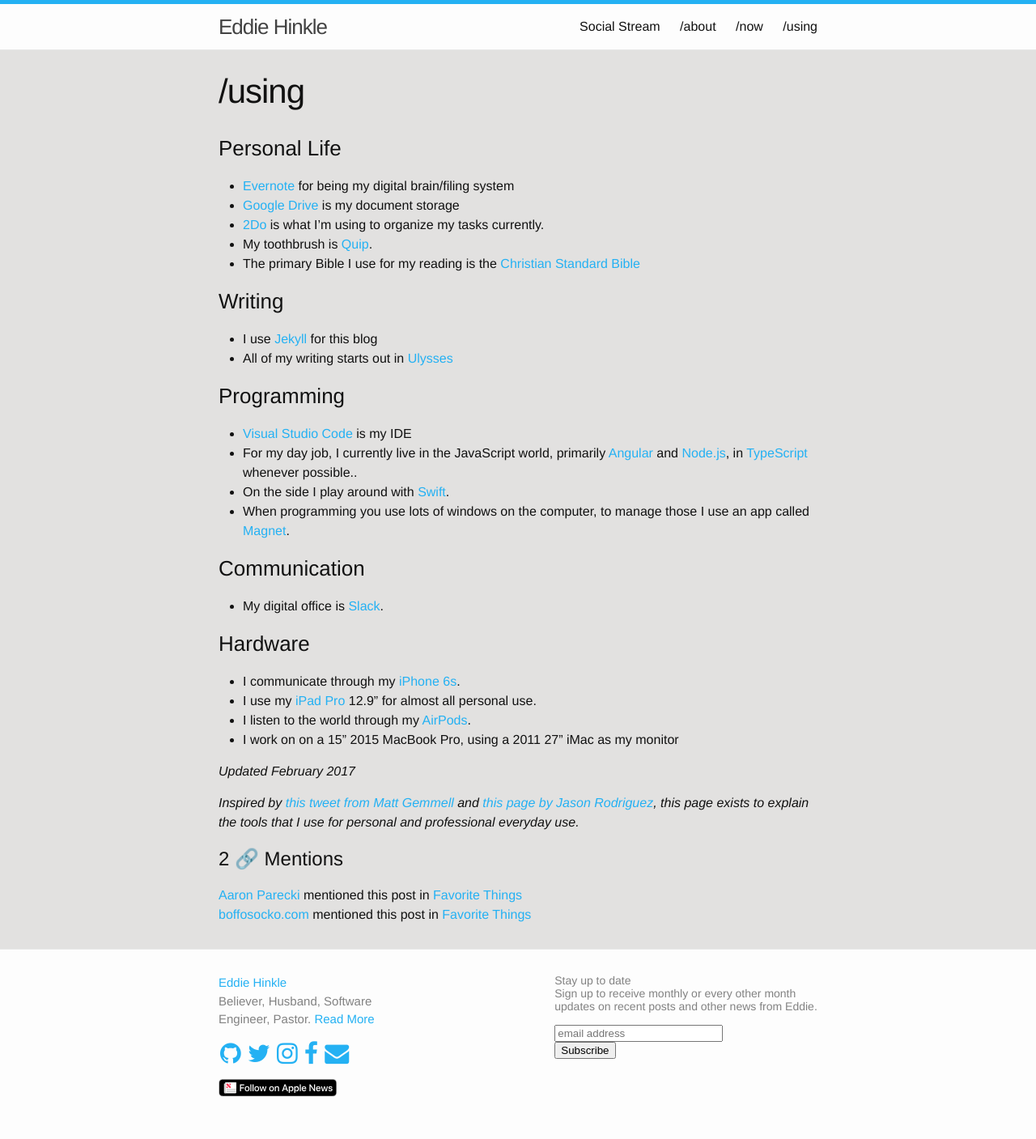
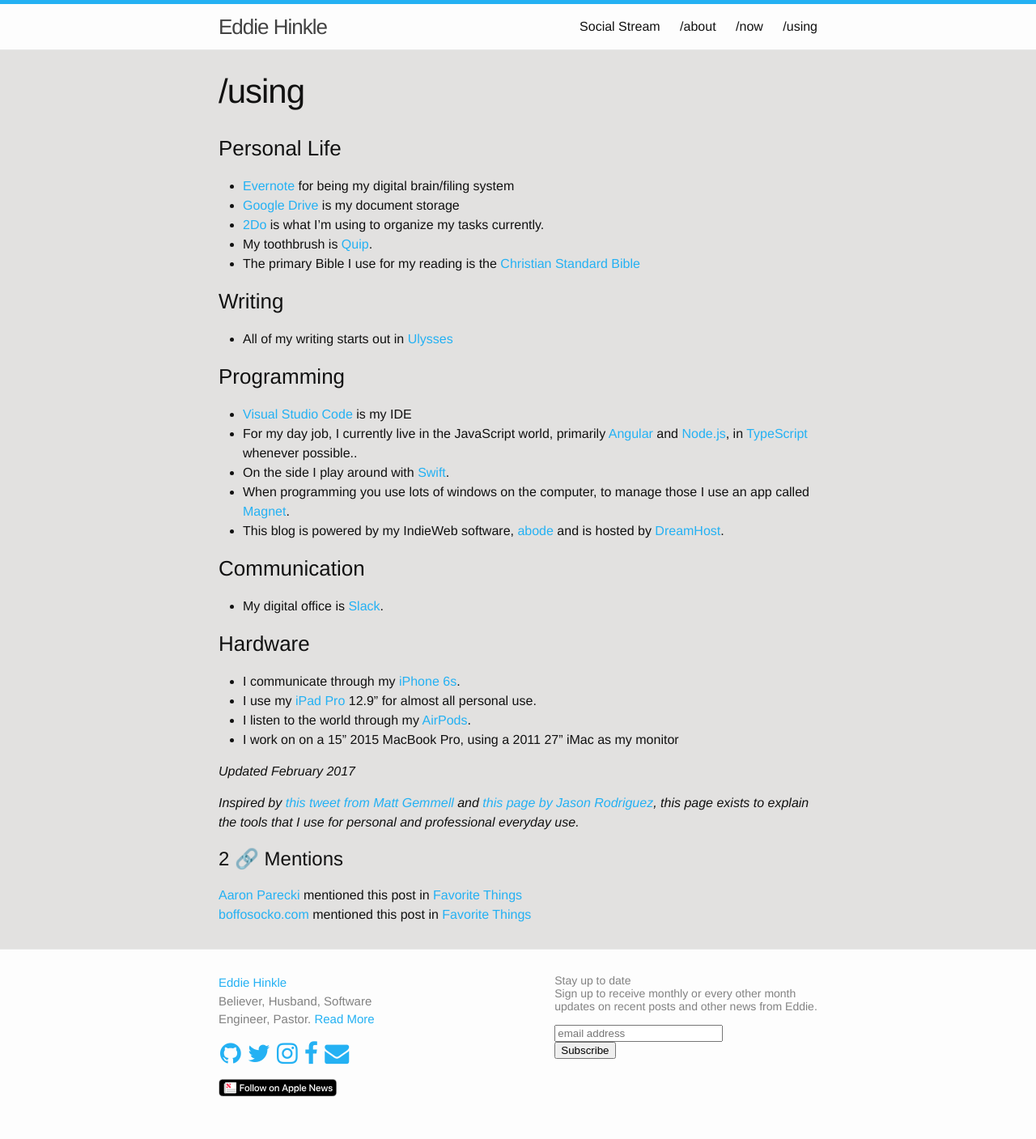
Before and after one commit to EdwardHinkle/eddie-personal, a Jekyll site: the page built from _source/using.md, in a window 1280 px wide. Shown: the whole page at 81% size. Built offline with Jekyll 4.4.1, drawn with Linux system fonts in a browser that asks for light colours; nearby versions of some CDN libraries; comment, search, counter and statistics services are not loaded.

Commit message:
Update using page

```diff
--- a/_source/using.md
+++ b/_source/using.md
@@ -17,7 +17,6 @@
 
 ### Writing
 
-- I use [Jekyll](https://jekyllrb.com/) for this blog
 - All of my writing starts out in [Ulysses](https://www.ulyssesapp.com/)
 
 ### Programming
@@ -26,6 +25,7 @@
 - For my day job, I currently live in the JavaScript world, primarily [Angular](https://angularjs.org/) and [Node.js](https://nodejs.org/en/), in [TypeScript](https://www.typescriptlang.org/) whenever possible..
 - On the side I play around with [Swift](https://swift.org/).
 - When programming you use lots of windows on the computer, to manage those I use an app called [Magnet](http://magnet.crowdcafe.com).
+- This blog is powered by my IndieWeb software, [abode](https://github.com/EdwardHinkle/abode) and is hosted by [DreamHost](https://www.dreamhost.com/cloud/computing/).
 
 ### Communication
 
```
